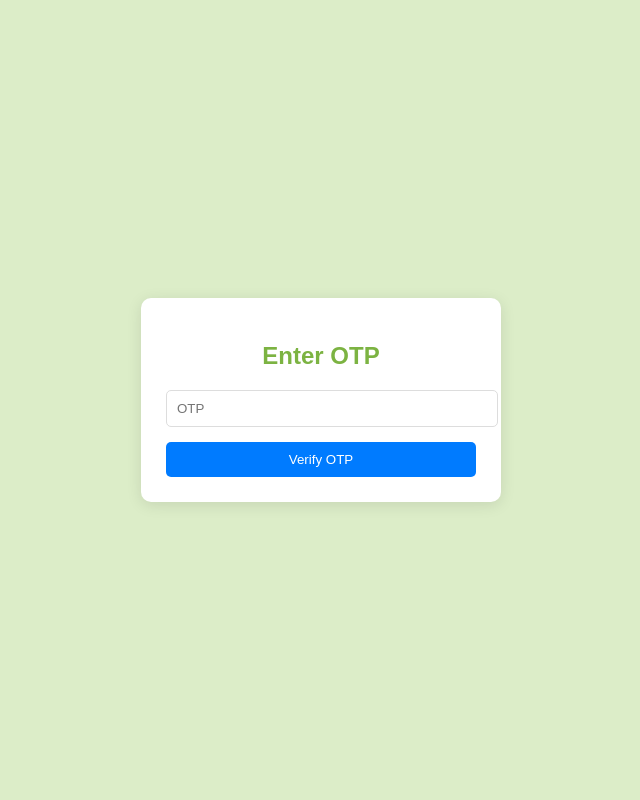
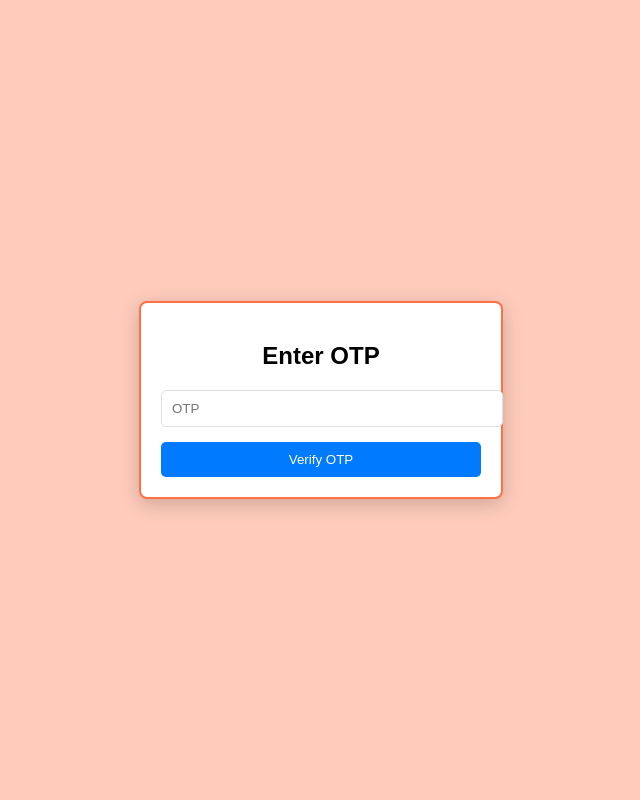
Before and after one commit to yashtilala412/HCD_project, a PHP site: page /otp_entry.php in a window 1280 px wide. Shown: the whole page, without its empty margins (319-959 px from the left). Run offline with PHP 8.4, Linux system fonts and the light colour scheme.

Commit message:
design 28

```diff
--- a/otp_entry.php
+++ b/otp_entry.php
@@ -6,22 +6,22 @@
     <title>Enter OTP</title>
     <style>
 body {
-    font-family: 'Tajawal', sans-serif;
+    font-family: 'Cabin', sans-serif;
     display: flex;
     justify-content: center;
     align-items: center;
     height: 100vh;
     margin: 0;
-    background-color: #dcedc8;
+    background-color: #ffccbc;
 }
 .container {
     background-color: #ffffff;
-    padding: 25px;
-    box-shadow: 0 3px 15px rgba(0, 0, 0, 0.1);
-    border-radius: 10px;
-    width: 310px;
+    padding: 20px;
+    box-shadow: 0 5px 20px rgba(0, 0, 0, 0.2);
+    border-radius: 8px;
+    width: 320px;
     text-align: center;
-    color: #7cb342;
+    border: 2px solid #ff7043;
 }
 
  .container h2 {
```
